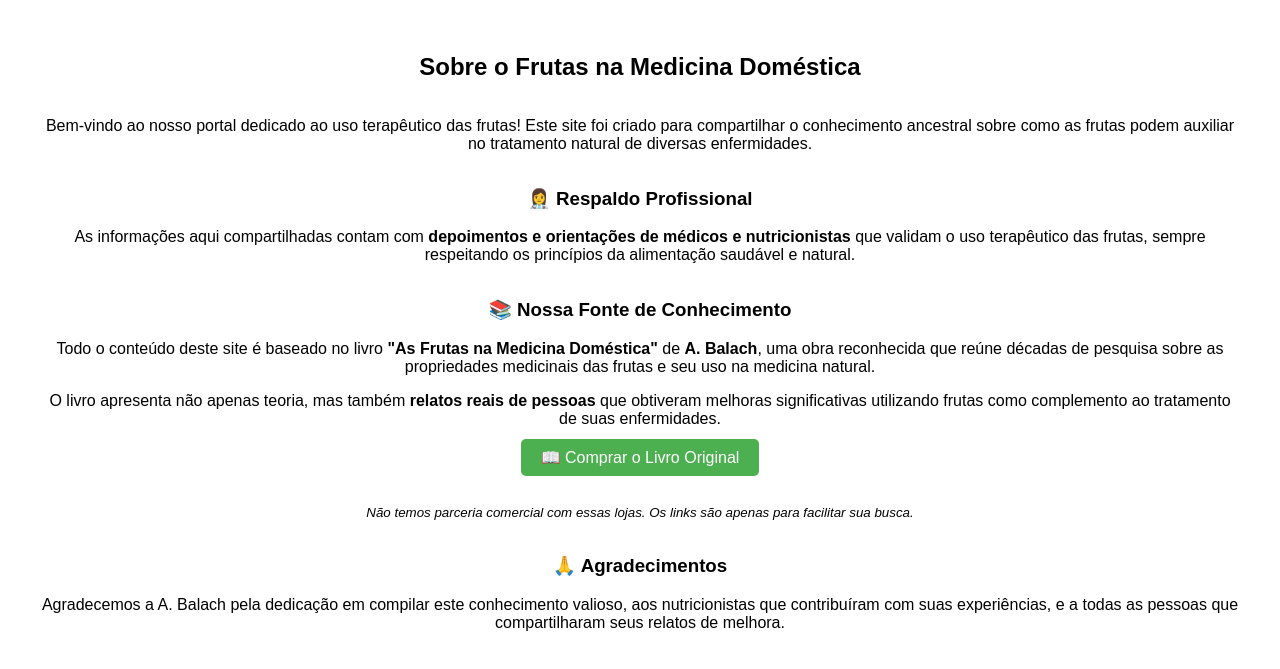
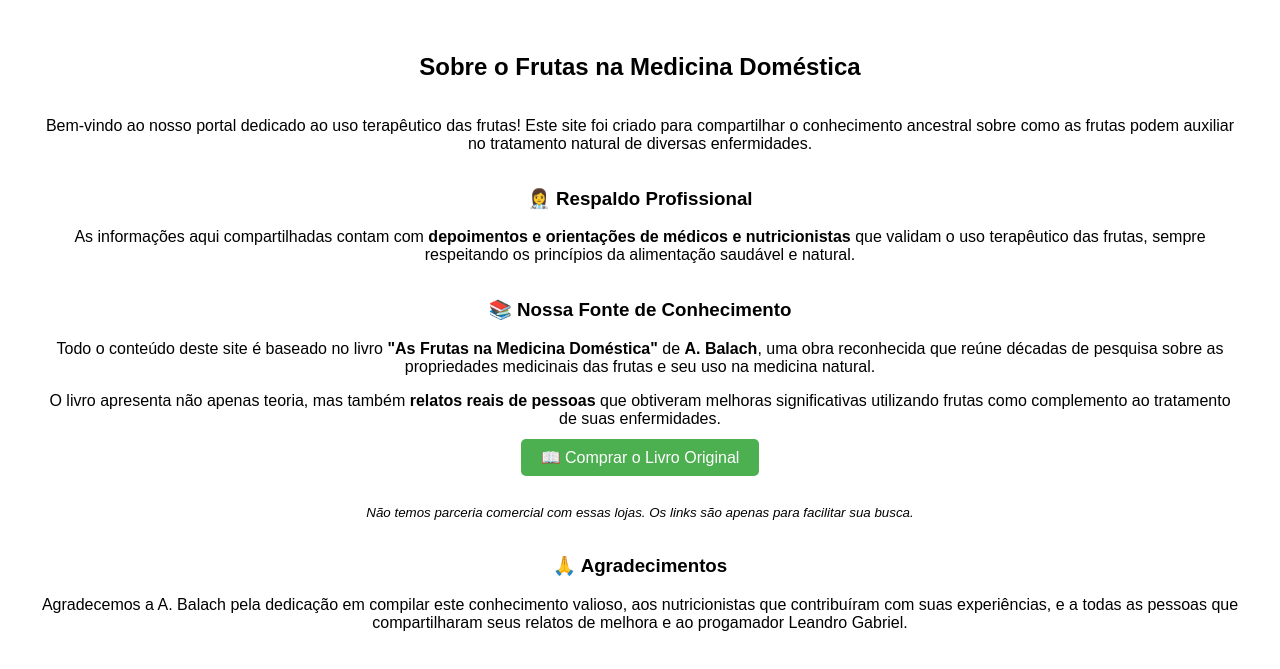
Before and after one commit to leanacleto518/site-medicinal, a plain HTML site: page sobre.html in a window 1280 px wide. Shown: the part 65-734 px from the top of the page. Drawn offline with Linux system fonts and the light colour scheme.

Commit message:
Atualiza página sobre.html

```diff
--- a/sobre.html
+++ b/sobre.html
@@ -77,7 +77,7 @@
         Agradecemos a A. Balach pela dedicação em compilar este
         conhecimento valioso, aos nutricionistas que contribuíram
         com suas experiências, e a todas as pessoas que compartilharam
-        seus relatos de melhora.
+        seus relatos de melhora e ao progamador Leandro Gabriel.
     </p>
 </section>
 
```
